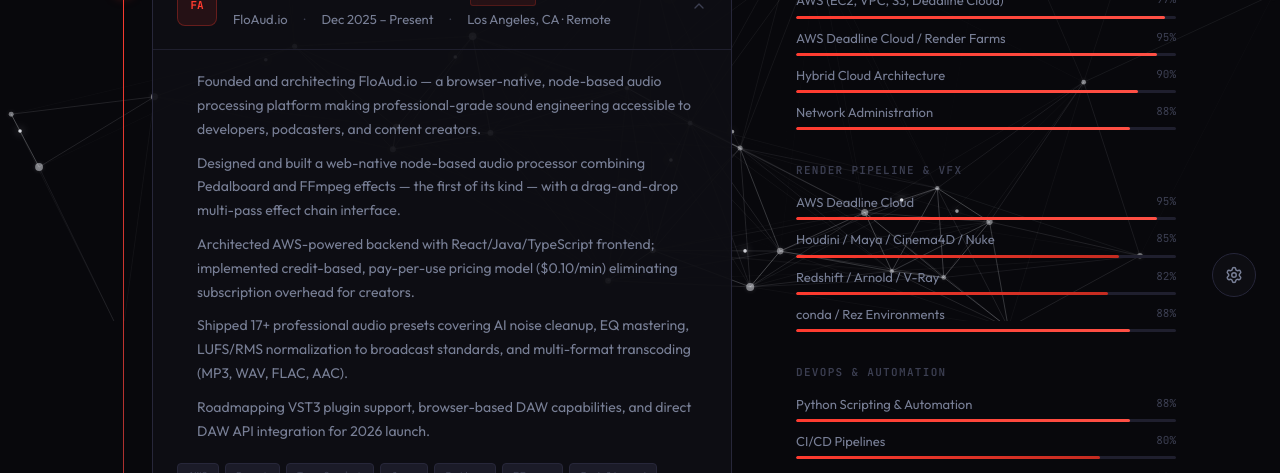
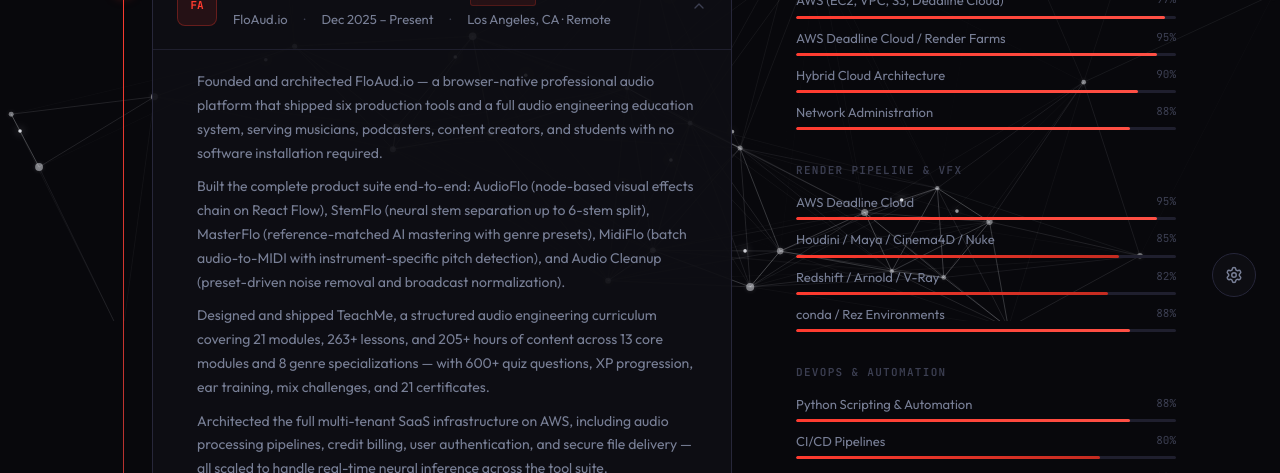
Before and after one commit to Massivemiike/michaelwright.work, a Next.js app: page /resume in a window 1280 px wide. Shown: the part 479-952 px from the top of the page. Built offline with nearby package versions, Linux system fonts and the light colour scheme; no server answers.

Commit message:
Resume: rewrite FloAud.io bullets to match live product scope

```diff
--- a/src/data/resume.data.ts
+++ b/src/data/resume.data.ts
@@ -34,13 +34,14 @@ export const timeline: TimelineEntry[] = [
     type: "self-employed",
     current: true,
     bullets: [
-      "Founded and architecting FloAud.io — a browser-native, node-based audio processing platform making professional-grade sound engineering accessible to developers, podcasters, and content creators.",
-      "Designed and built a web-native node-based audio processor combining Pedalboard and FFmpeg effects — the first of its kind — with a drag-and-drop multi-pass effect chain interface.",
-      "Architected AWS-powered backend with React/Java/TypeScript frontend; implemented credit-based, pay-per-use pricing model ($0.10/min) eliminating subscription overhead for creators.",
-      "Shipped 17+ professional audio presets covering AI noise cleanup, EQ mastering, LUFS/RMS normalization to broadcast standards, and multi-format transcoding (MP3, WAV, FLAC, AAC).",
-      "Roadmapping VST3 plugin support, browser-based DAW capabilities, and direct DAW API integration for 2026 launch.",
+      "Founded and architected FloAud.io — a browser-native professional audio platform that shipped six production tools and a full audio engineering education system, serving musicians, podcasters, content creators, and students with no software installation required.",
+      "Built the complete product suite end-to-end: AudioFlo (node-based visual effects chain on React Flow), StemFlo (neural stem separation up to 6-stem split), MasterFlo (reference-matched AI mastering with genre presets), MidiFlo (batch audio-to-MIDI with instrument-specific pitch detection), and Audio Cleanup (preset-driven noise removal and broadcast normalization).",
+      "Designed and shipped TeachMe, a structured audio engineering curriculum covering 21 modules, 263+ lessons, and 205+ hours of content across 13 core modules and 8 genre specializations — with 600+ quiz questions, XP progression, ear training, mix challenges, and 21 certificates.",
+      "Architected the full multi-tenant SaaS infrastructure on AWS, including audio processing pipelines, credit billing, user authentication, and secure file delivery — all scaled to handle real-time neural inference across the tool suite.",
+      "Implemented a credit-based billing system with a free tier (3 previews, no credit card required), one-time credit packs, and a monthly subscription path — designed to eliminate subscription overhead for occasional creators while supporting high-volume users.",
+      "Integrated state-of-the-art neural models for stem separation, pitch detection, and reference-driven mastering; engineered the serving layer for low-latency browser delivery.",
     ],
-    technologies: ["AWS", "React", "TypeScript", "Java", "Python", "FFmpeg", "Pedalboard", "RNNoise", "EC2", "S3"],
+    technologies: ["AWS", "React", "TypeScript", "Python", "Java", "React Flow", "Neural Audio DSP", "FFmpeg", "Pedalboard", "EC2", "S3", "Stripe"],
     logoInitials: "FA",
   },
   {
```
